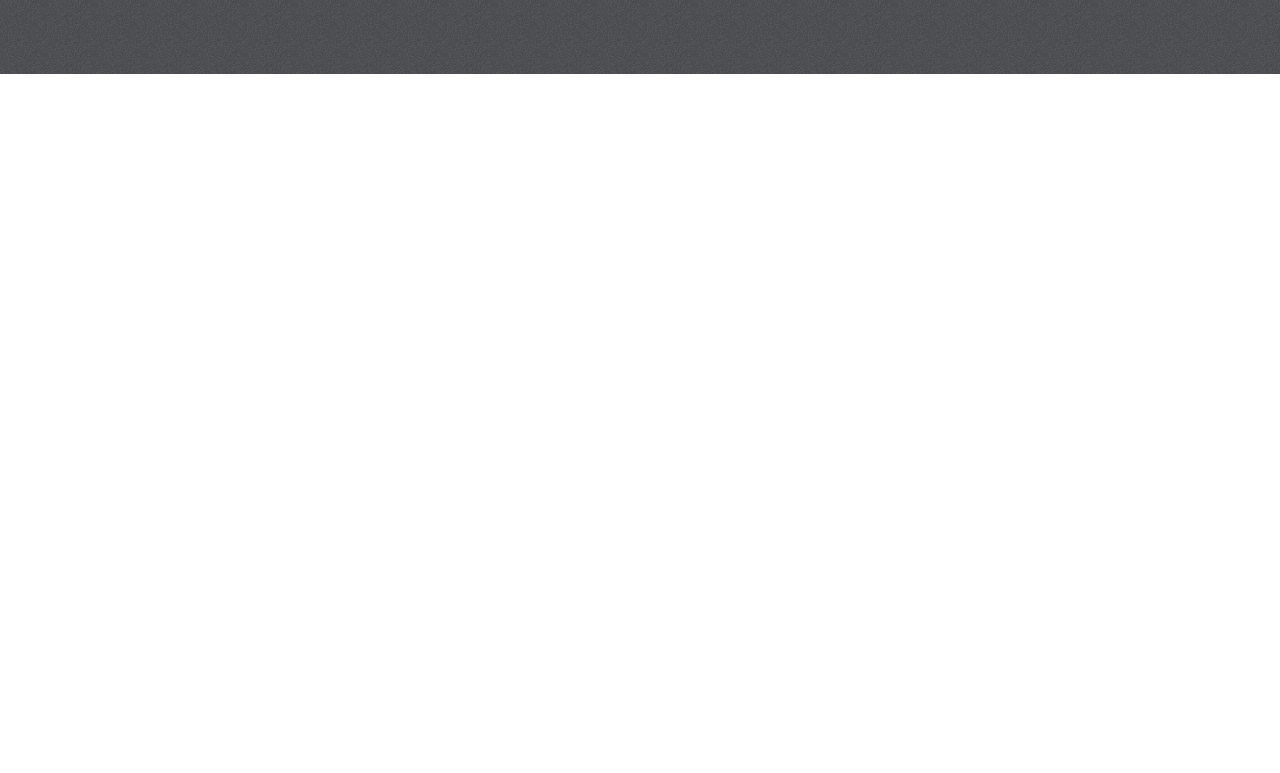
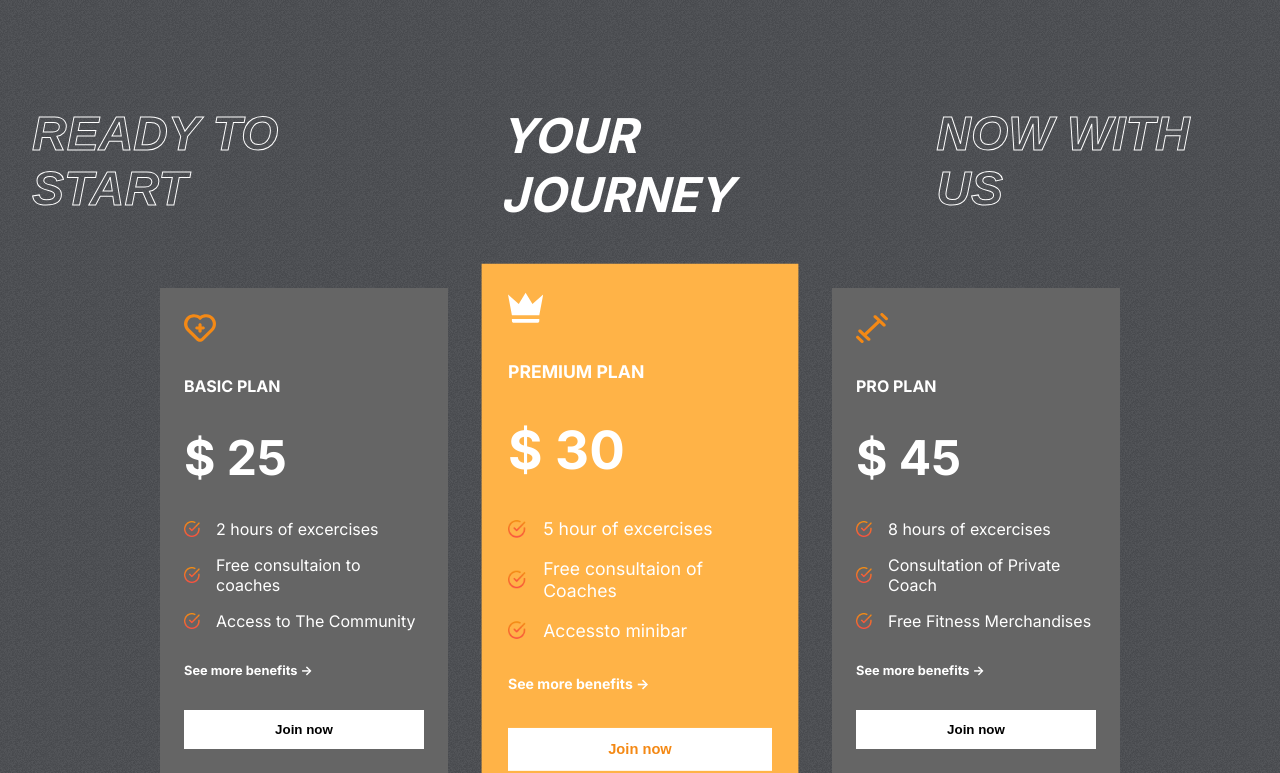
Before and after one commit to Younas-sudo/FitClub, a React (Vite) app: page / in a window 1280 px wide. Shown: the part 1745-2518 px from the top of the page. Before the commit the page ends 1819 px from the top, so only its background shows below. Built offline with nearby package versions, Linux system fonts and the light colour scheme.

Commit message:
Completed the Plans Section

```diff
--- a/src/App.jsx
+++ b/src/App.jsx
@@ -2,6 +2,7 @@
 
 import './App.css'
 import Hero from './components/Hero/Hero'
+import Plans from './components/Plans/Plans'
 import Programs from './components/Programs/Programs'
 import Reasons from './components/Reasons/Reasons'
 
@@ -13,6 +14,7 @@
       <Hero />
       <Programs />
       <Reasons />
+      <Plans />
     </div>
   )
 }
--- /dev/null
+++ b/src/components/Plans/Plans.css
@@ -0,0 +1,82 @@
+.programs-header {
+    gap: 2rem;
+}
+
+.plans-container {
+    margin-top: -4rem;
+    padding: 0 2rem;
+    display: flex;
+    flex-direction: column;
+    gap: 4rem;
+    position: relative;
+}
+
+.plans {
+    display: flex;
+    align-items: center;
+    gap: 3rem;
+    justify-content: center;
+}
+
+
+.plan {
+    display: flex;
+    flex-direction: column;
+    background: var(--calorieCard);
+    color: white;
+    gap: 2rem;
+    width: 15rem;
+    padding: 1.5rem;
+}
+
+.plan:nth-child(2) {
+    background: var(--planCard);
+    transform: scale(1.1);
+
+}
+
+.plan>svg {
+    fill: var(--orange);
+    width: 2rem;
+    height: 2rem;
+}
+
+.plan>:nth-child(2) {
+    font-size: 1rem;
+    font-weight: bold;
+}
+
+.plan>:nth-child(3) {
+    font-size: 3rem;
+    font-weight: bold;
+}
+
+.plan>:nth-child(5) {
+    font-size: 0.8rem;
+    font-weight: bold;
+}
+
+.features {
+    display: flex;
+    flex-direction: column;
+    gap: 1rem;
+}
+
+
+.feature {
+    display: flex;
+    align-items: center;
+    gap: 1rem;
+}
+.feature>img {
+    width: 1rem;
+}
+
+
+.plans>:nth-child(2)>svg{
+    fill: white;
+}
+
+.plans>:nth-child(2)>button {
+    color: var(--orange);
+}
--- /dev/null
+++ b/src/components/Plans/Plans.jsx
@@ -0,0 +1,38 @@
+import React from 'react'
+import './Plans.css'
+import { plansData } from '../../data/plansData'
+import tick from '../../assets/tick.png'
+const Plans = () => {
+    return (
+        <div className="plans-container">
+            <div className="programs-header">
+                <span className='stroke-text'>READY TO START</span><span>YOUR JOURNEY</span><span className='stroke-text'>NOW WITH US</span>
+            </div>
+            {/*  Plans Card */}
+            <div className="plans">
+                {plansData.map((plan, index) => (
+                    <div key={index} className='plan'>
+                        {plan.icon}
+                        <span>{plan.name}</span><span>$ {plan.price}</span>
+
+
+                        <div className="features">
+                            {plan.features.map((feature, index) => (
+                                <div className="feature" key={index}>
+                                    <img src={tick} alt="" />
+                                    <span> {feature}</span>
+                                </div>
+                            ))}
+                        </div>
+                        <div><span>See more benefits -></span></div>
+                        <button className="btn">Join now</button>
+                    </div>
+                ))}
+
+            </div>
+        </div>
+    )
+}
+
+
+export default Plans
```
Also changed, not shown: src/data/plansData.jsx (line endings or trailing spaces).
